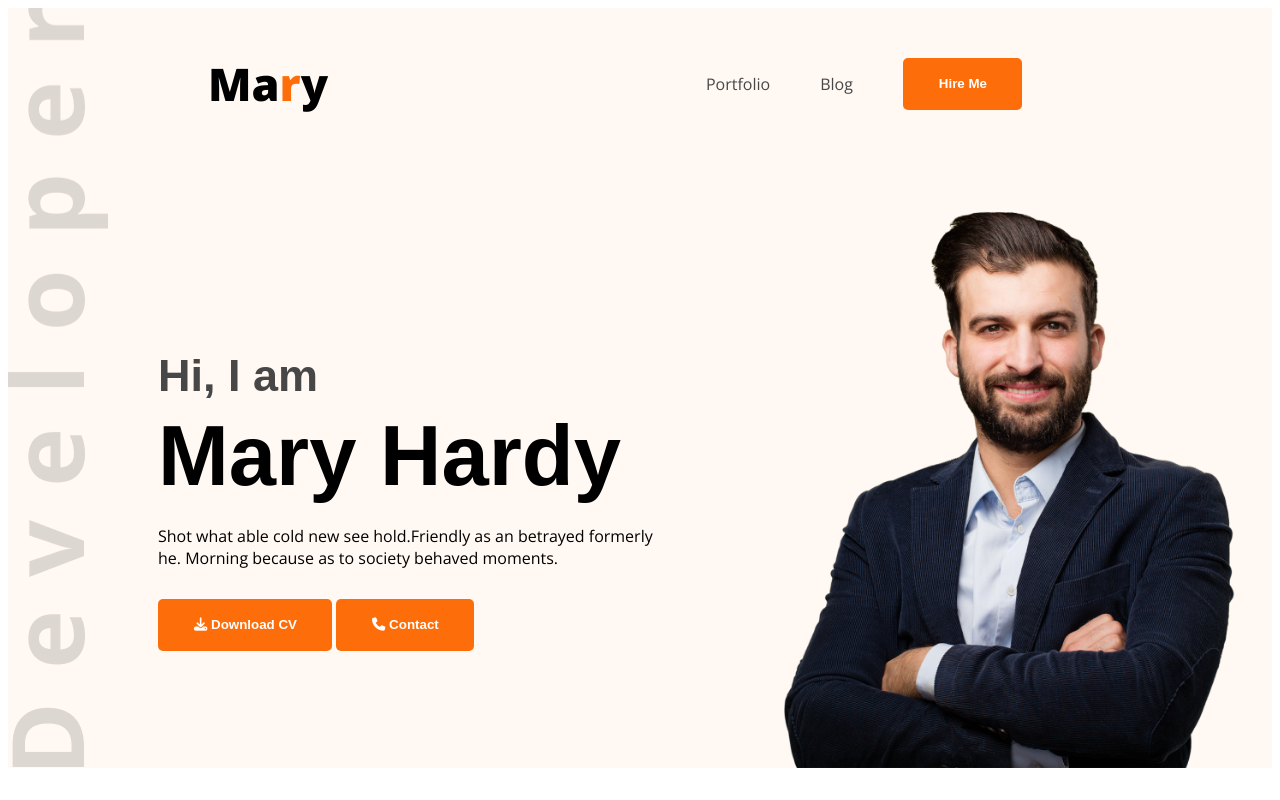
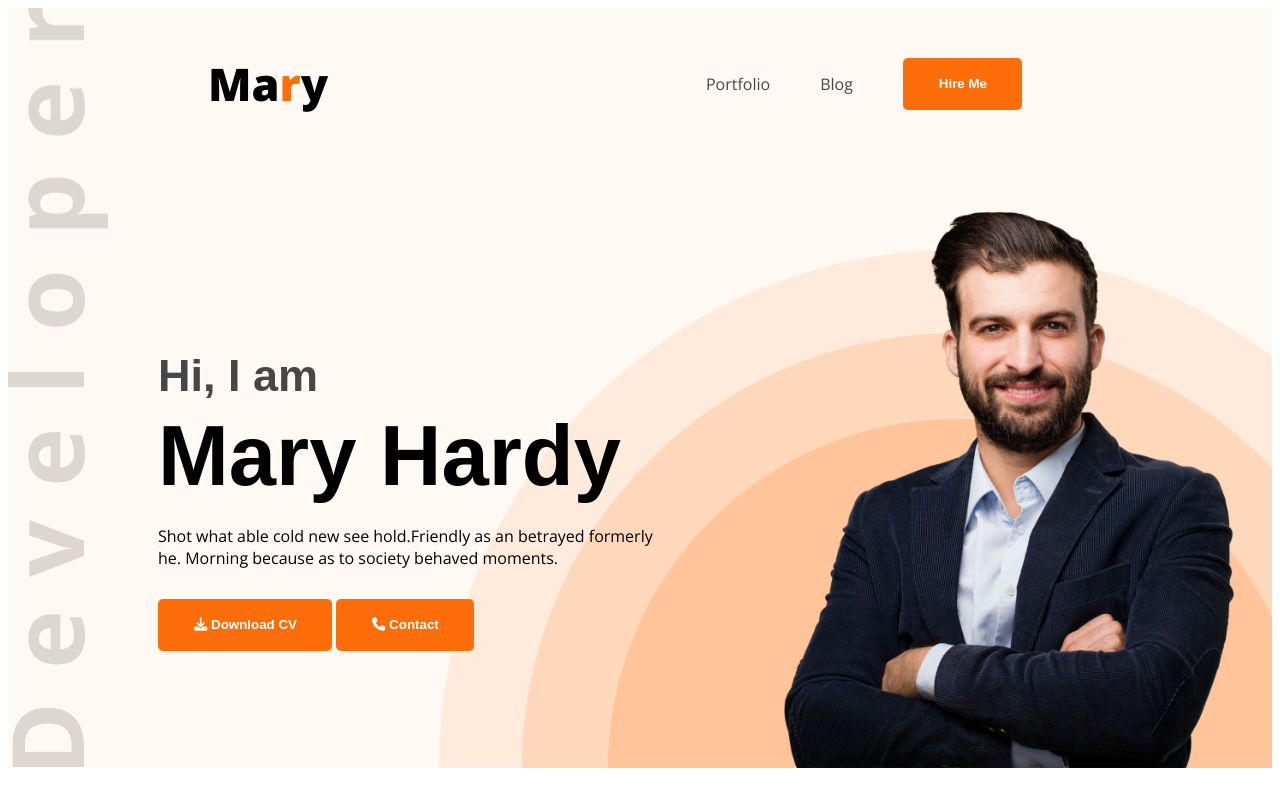
Before and after one commit to Burhanulislam/Developer-Portfolio, a plain HTML site: page index.html in a window 1280 px wide. Shown: the top 800 px of the page. Drawn offline with nearby package versions, Linux system fonts and the light colour scheme.

Commit message:
Edited developer png in header bottom to left

```diff
--- a/styles/portfolio.css
+++ b/styles/portfolio.css
@@ -60,11 +60,9 @@ nav{
 
 .header {
     background-color: #fff8f3;
-    background-image: url('../images/header_bg.png');
+    background-image: url('../images/header_bg.png'), url('../images/developer.png');
     background-repeat: no-repeat;
-    background-position: bottom right;
-    background-image: url('../images/developer.png');
-    background-position: bottom left;
+    background-position: bottom right,bottom left;
 
 }
 .banner {
```
Also changed, not shown: index.html (+1 -1 lines).
